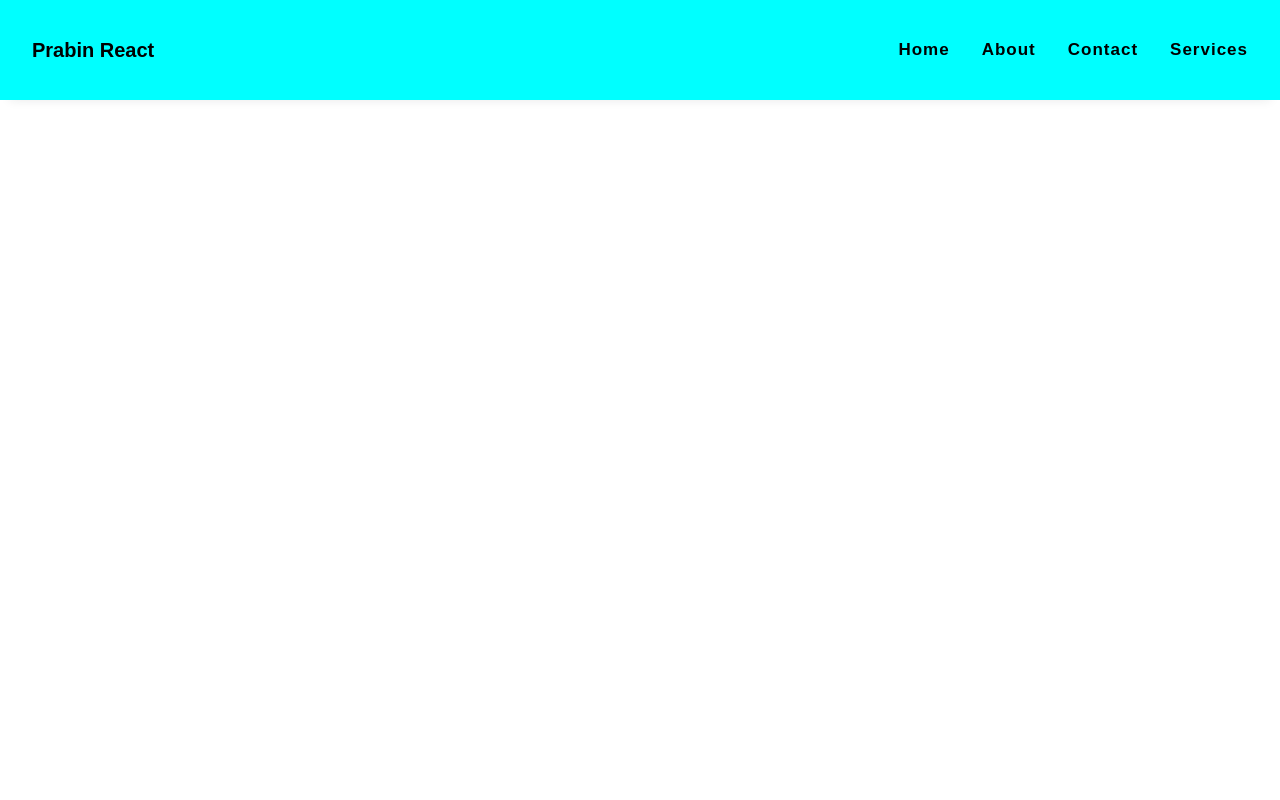
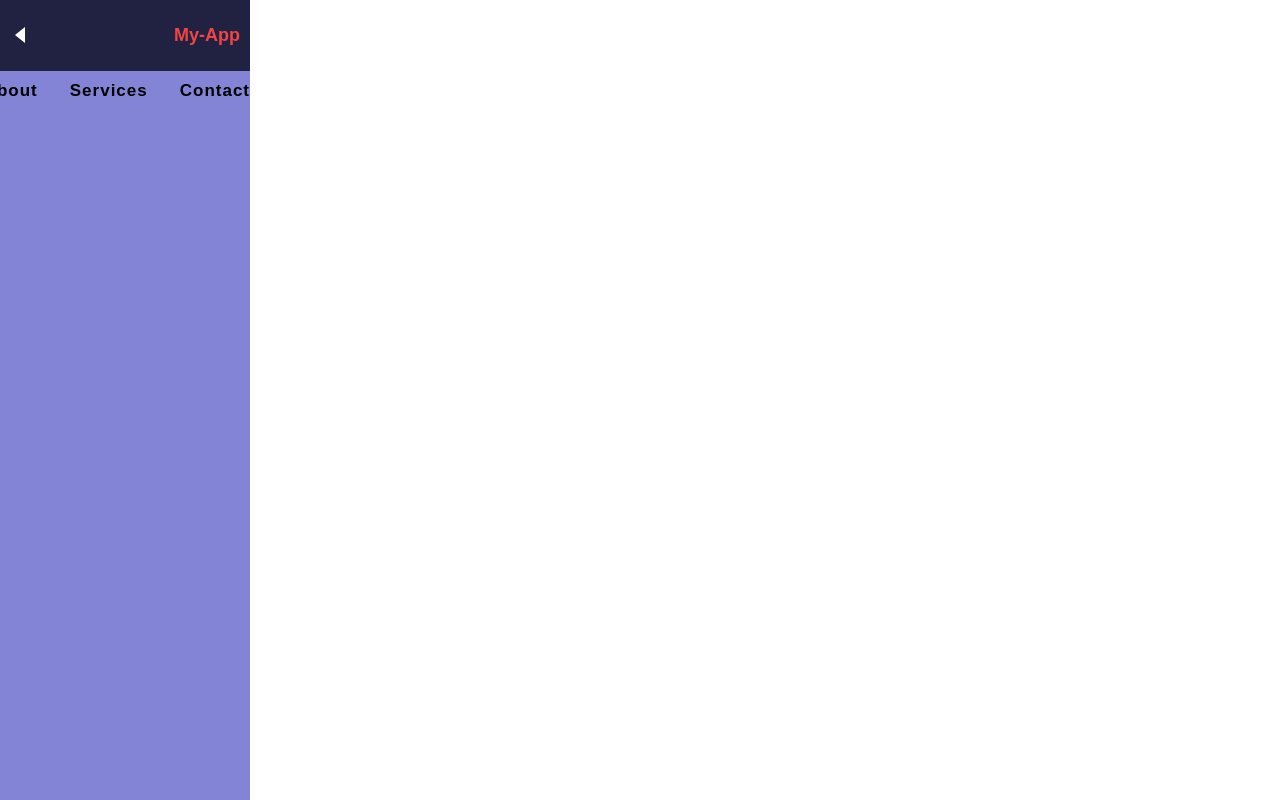
Before and after one commit to prabin738/Mini-React-Projects-For-Completly-Begineers, a React (Vite) app: page / in a window 1280 px wide. Built offline with nearby package versions, Linux system fonts and the light colour scheme; the HTML template or start-up script is replaced by a standard one.

Commit message:
sidebar almost done

```diff
--- a/src/App.jsx
+++ b/src/App.jsx
@@ -7,6 +7,7 @@ import ToogleVisibility from "./Components/UseState/Toggle/Toggle";
 import "./index.css";
 import LoginForm from "./Projects/LoginForm/LoginForm";
 import Navbar from "./Projects/Navbar/Navbar";
+import SideNavbar from "./Projects/SideNavbar/SideNavbar";
 import WeatherApp from "./Projects/WeatherApp/WeatherApp";
 
 const App = () => {
@@ -20,7 +21,8 @@ const App = () => {
       {/* <BgChange /> */}
       {/* <LikeDislikeCount /> */}
       {/* <LoginForm /> */}
-      <Navbar />
+      {/* <Navbar /> */}
+      <SideNavbar />
     </div>
   );
 };
--- a/src/Projects/Navbar/Navbar.css
+++ b/src/Projects/Navbar/Navbar.css
@@ -1,8 +1,8 @@
-* {
+/* * {
   margin: 0;
   padding: 0;
   box-sizing: border-box;
-}
+} */
 html {
   font-size: 62.5%;
   font-family: "poppins", sans-serif;
--- /dev/null
+++ b/src/Projects/SideNavbar/SideNavbar.css
@@ -0,0 +1,50 @@
+.sidebar {
+  background-color: rgb(132, 132, 214);
+  color: white;
+  width: 250px;
+  position: fixed;
+  top: 0;
+  height: 100vh;
+  left: 0;
+}
+.sidebar.close {
+  width: 80px;
+}
+
+.sidebar-header {
+  display: flex;
+  align-items: center;
+  background-color: rgb(33, 33, 65);
+  justify-content: space-between;
+  padding: 10px;
+}
+.toggle-btn {
+  cursor: pointer;
+  background: none;
+  border: none;
+  display: flex;
+  align-items: center;
+  padding: 5px;
+}
+.toggle-btn .arrow {
+  width: 0;
+  height: 0;
+  border-style: solid;
+}
+.toggle-btn .left {
+  border-width: 8px 10px 8px 0px;
+  border-color: transparent white transparent transparent;
+}
+.toggle-btn .right {
+  border-width: 8px 0px 8px 10px;
+  border-color: transparent transparent transparent white;
+}
+.logo {
+  text-align: center;
+}
+.logo h2 {
+  font-family: sans-serif;
+  font-weight: 700;
+  font-size: 18px;
+  color: rgb(243, 68, 68);
+}
--- /dev/null
+++ b/src/Projects/SideNavbar/SideNavbar.jsx
@@ -0,0 +1,42 @@
+import { useState } from "react";
+import "./SideNavbar.css";
+import { SidebarData } from "./SidebarData";
+
+const SideNavbar = () => {
+  //usestate hook to manage the arrow direction
+  const [isOpen, setIsOpen] = useState(true);
+
+  //function to toggle sidebar arrow
+  const toggleSidebar = () => {
+    setIsOpen(!isOpen);
+  };
+  return (
+    <div className={`sidebar ${isOpen ? "open" : "close"}`}>
+      {/* ternery operator close is managed via css */}
+      <div className="sidebar-header">
+        <button className="toggle-btn" onClick={toggleSidebar}>
+          {/* Ternery operator to show left or right arrow based on condition */}
+          <div className={`arrow ${isOpen ? "left" : "right"}`}></div>
+        </button>
+        <div className="logo">
+          {/* Ternery operator to show my app only when sidebar is on otherwise sidebar is off */}
+          <h2> {isOpen ? "My-App" : ""}</h2>
+        </div>
+      </div>
+      <nav className="nav-menu">
+        <ul>
+          {SidebarData?.map((item, index) => (
+            <li key={index}>
+              <a href={item.path}>
+                {item.icon}
+                {item.title}
+              </a>
+            </li>
+          ))}
+        </ul>
+      </nav>
+    </div>
+  );
+};
+
+export default SideNavbar;
--- /dev/null
+++ b/src/Projects/SideNavbar/SidebarData.jsx
@@ -0,0 +1,24 @@
+//Array to store data in object form
+
+export const SidebarData = [
+  {
+    title: "Home",
+    icon: "",
+    path: "#home",
+  },
+  {
+    title: "About",
+    icon: "",
+    path: "#about",
+  },
+  {
+    title: "Services",
+    icon: "",
+    path: "#services",
+  },
+  {
+    title: "Contact",
+    icon: "",
+    path: "#contact",
+  },
+];
```
